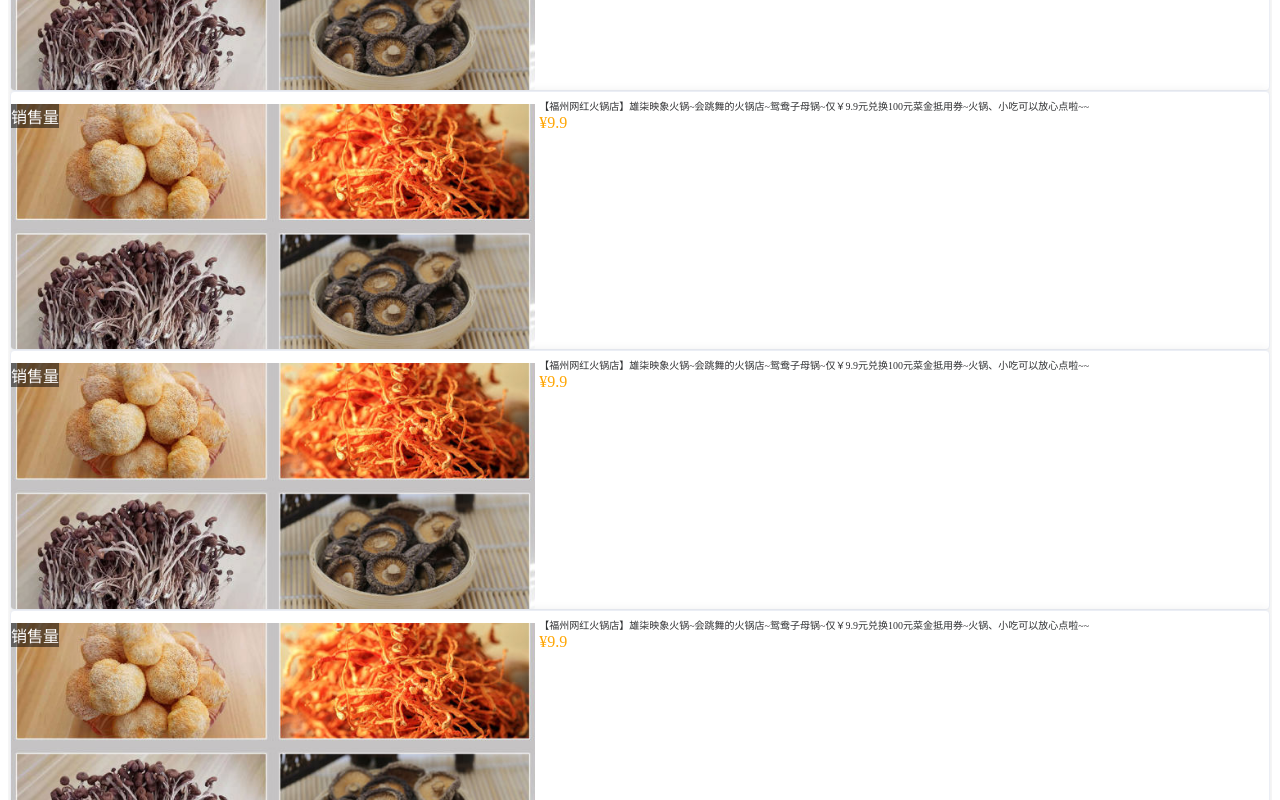
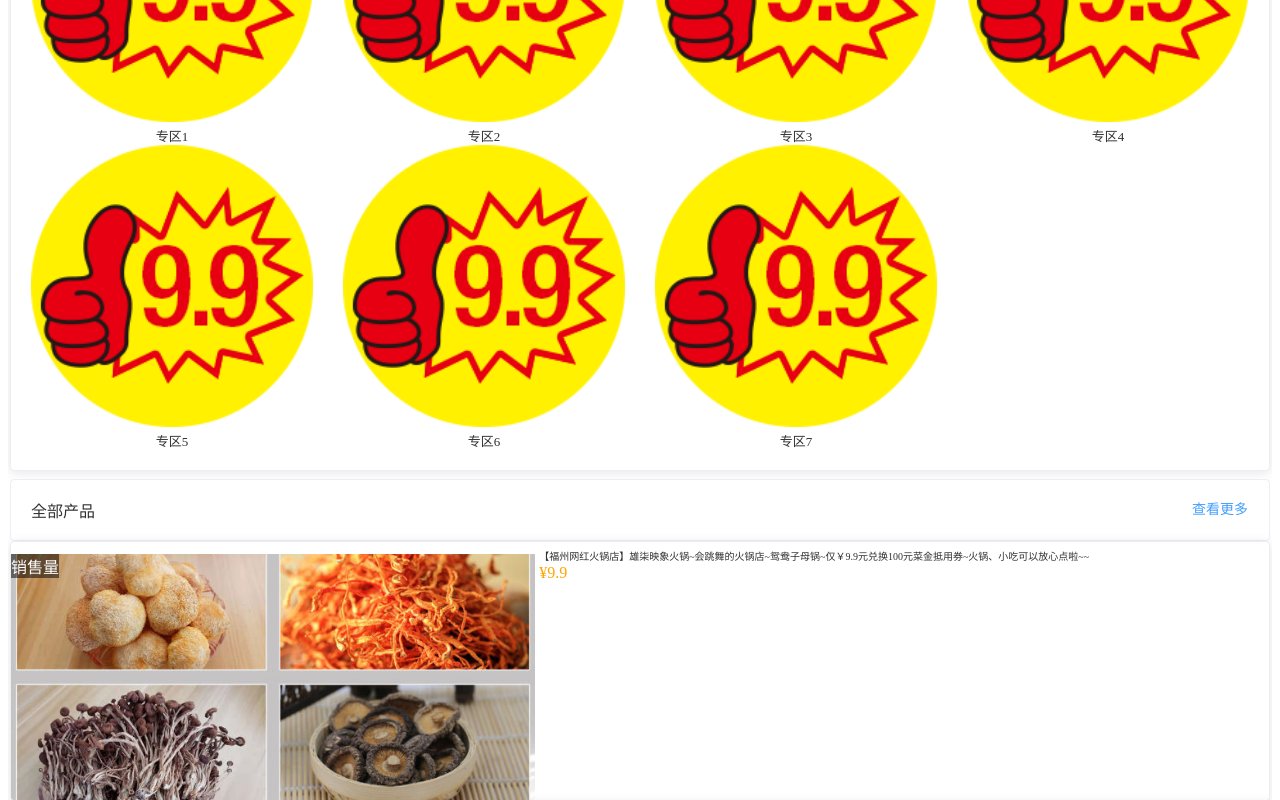
Before and after one commit to qalnuan/vuewechatpublic, a Vue app: page /#/ in a window 1280 px wide. Shown: the part 520-1320 px from the top of the page. Built offline with nearby package versions, Linux system fonts and the light colour scheme.

Commit message:
首页增加分类

```diff
--- a/src/components/Home.vue
+++ b/src/components/Home.vue
@@ -24,7 +24,21 @@
           <img style="width:100%;height:100%" :src="item.url" />
         </el-carousel-item>
       </el-carousel>
-      <el-row style="margin-top:12px;">
+      <el-card class="box-card">
+        <el-row :gutter="30">
+          <el-col :span="6" v-for="item in selectItems" :key="item">
+            <div class="select-div">
+              <img :src="item.image" class="select-img">
+              <div><span>{{item.title}}</span></div>
+            </div>
+          </el-col>
+        </el-row>
+      </el-card>
+      <div class="more-title el-card__header el-card">
+        <span>全部产品</span>
+        <el-button style="float: right; padding: 3px 0" type="text">查看更多</el-button>
+      </div>
+      <el-row>
         <el-col v-for="o in 5" :key="o">
           <el-card :body-style="{ padding: '0px' }">
             <el-row>
@@ -80,6 +94,35 @@ export default {
         {
           url: "./static/bg3.png"
         }
+      ],
+      selectItems: [{
+          image: "./static/btn.png",
+          title: "专区1"
+        },
+        {
+          image: "./static/btn.png",
+          title: "专区2"
+        },
+        {
+          image: "./static/btn.png",
+          title: "专区3"
+        },
+        {
+          image: "./static/btn.png",
+          title: "专区4"
+        },
+        {
+          image: "./static/btn.png",
+          title: "专区5"
+        },
+        {
+          image: "./static/btn.png",
+          title: "专区6"
+        },
+        {
+          image: "./static/btn.png",
+          title: "专区7"
+        }
       ]
     };
   },
@@ -97,6 +140,22 @@ export default {
 <!-- Add "scoped" attribute to limit CSS to this component only -->
 
 <style scoped>
+.more-title {
+  margin-top: 8px;
+  background-color: white;
+}
+
+.select-div {
+  width: 100%;
+  height: 100%;
+  text-align: center;
+  font-size: 13px;
+}
+
+.select-img {
+  width: 100%;
+}
+
 .container-home {
   padding: 0px;
   margin: 0px;
```
Also changed, not shown: src/assets/btn.png (added), static/btn.png (added).
